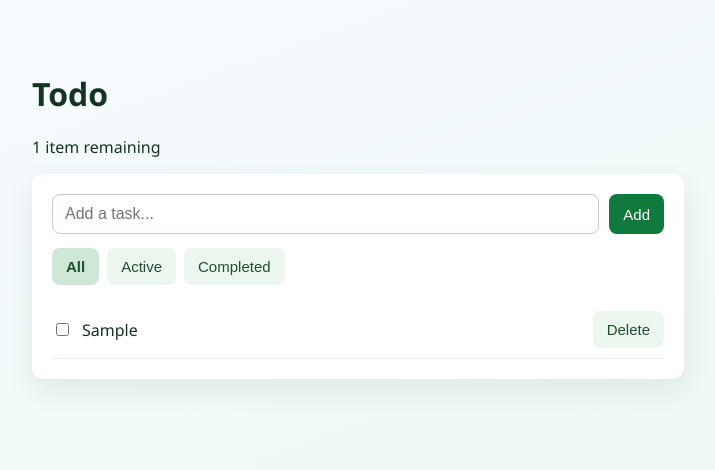
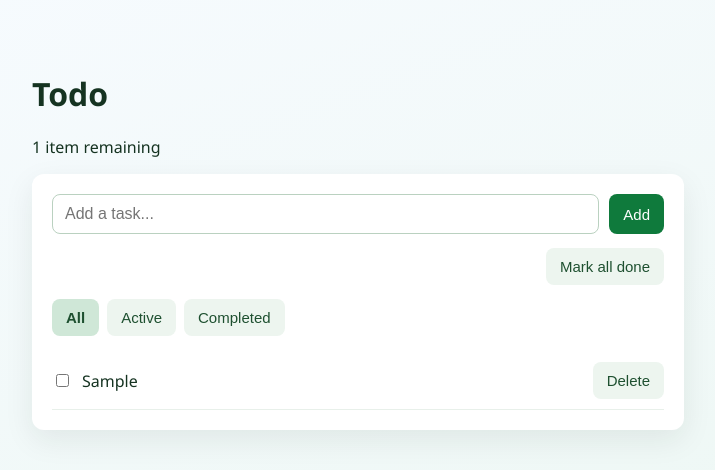
Before and after one commit to grimsun/todo, a Next.js app: page / in a window 1280 px wide. Both pictures are taken after typing "Sample" into the empty fields and a click on the button "Add". Shown: the top 470 px of the page, without its empty margins (282-997 px from the left). Built offline with nearby package versions, Linux system fonts and the light colour scheme.

Commit message:
Add toggle-all action for todo items

```diff
--- a/app/globals.css
+++ b/app/globals.css
@@ -68,6 +68,12 @@ button.ghost {
   margin-top: 14px;
 }
 
+.toolbar {
+  display: flex;
+  justify-content: flex-end;
+  margin-top: 14px;
+}
+
 button.ghost.active {
   background: #cfe7d7;
   font-weight: 600;
--- a/app/page.tsx
+++ b/app/page.tsx
@@ -150,6 +150,15 @@ export default function HomePage() {
     setTodos((prev) => prev.filter((todo) => !todo.done));
   }
 
+  function toggleAll() {
+    if (todos.length === 0) {
+      return;
+    }
+
+    const shouldMarkDone = todos.some((todo) => !todo.done);
+    setTodos((prev) => prev.map((todo) => ({ ...todo, done: shouldMarkDone })));
+  }
+
   return (
     <main>
       <h1>Todo</h1>
@@ -172,6 +181,12 @@ export default function HomePage() {
         </form>
 
         {todos.length > 0 && (
+          <>
+            <div className="toolbar">
+              <button className="ghost" type="button" onClick={toggleAll}>
+                {remainingCount > 0 ? "Mark all done" : "Mark all active"}
+              </button>
+            </div>
             <div className="filters" role="tablist" aria-label="Todo filters">
               <button
                 className={filter === "all" ? "ghost active" : "ghost"}
@@ -195,6 +210,7 @@ export default function HomePage() {
                 Completed
               </button>
             </div>
+          </>
         )}
 
         {todos.length === 0 ? (
```
Lines whose indentation alone changed are shown as unchanged.
